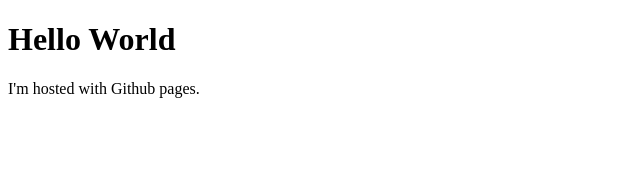
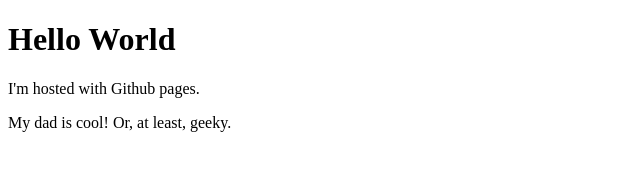
Before and after one commit to klp12990/klp12990.github.io, a plain HTML site: page index.html in a window 1280 px wide. Shown: the whole page, without its empty margins (0-640 px from the left). Drawn offline with Linux system fonts and the light colour scheme.

Commit message:
Example of how github pages web hosting gets updated when I push to my repository

```diff
--- a/index.html
+++ b/index.html
@@ -7,5 +7,6 @@
   <body>
     <h1>Hello World</h1>
     <p>I'm hosted with Github pages.</p>
+    <p>My dad is cool! Or, at least, geeky.</p>
   </body>
 </html>
```
